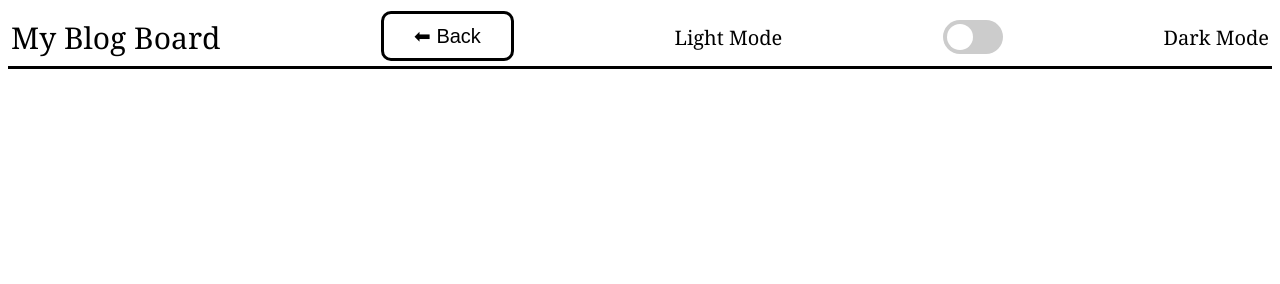
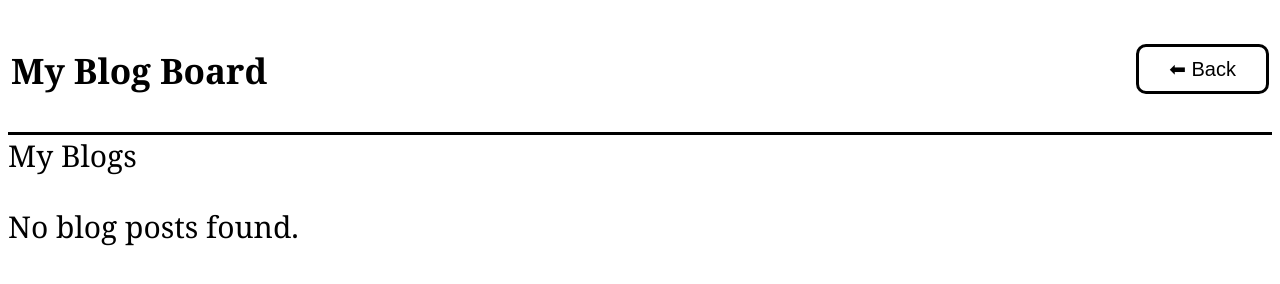
Before and after one commit to scottreynolds6294/personal-blog-website, a plain HTML site: page blog.html in a window 1280 px wide. Drawn offline with Linux system fonts and the light colour scheme.

Commit message:
form page js functioning/blog js functioning-needs formatting/toggle switch deleted-needs to be re-implemented/back button functioning

```diff
--- a/assets/css/blog.css
+++ b/assets/css/blog.css
@@ -1,16 +1,3 @@
-/* Dark Mode */
-.dark {
-    background-color:#243447;
-    height: 100vh;
-    color: #bebebe
-
-  }
-
-.light {
-    background-color: #f0ead6;
-    color: black;
-    height: 100vh;
-  }
 
 header{
     display: flex;
@@ -35,61 +22,3 @@ header button:hover {
     background-color: red;
     color: white;
 }
-
-/* Styles for mode labels and toggle switch */
-.mode-label-left {
-    display: inline-block;
-    text-align: right;
-    font-size: 20px;
-  }
-
-  .mode-label-right {
-    display: inline-block;
-    text-align: left;
-    font-size: 20px;
-  }
-
-  .switch {
-    position: relative;
-    display: inline-block;
-    width: 60px;
-    height: 34px;
-  }
-
-  .switch input {
-    opacity: 0;
-    width: 0;
-    height: 0;
-  }
-
-  .slider {
-    position: absolute;
-    cursor: pointer;
-    top: 0;
-    left: 0;
-    right: 0;
-    bottom: 0;
-    background-color: #ccc;
-    transition: .4s;
-    border-radius: 34px;
-  }
-
-  .slider:before {
-    position: absolute;
-    content: "";
-    height: 26px;
-    width: 26px;
-    left: 4px;
-    bottom: 4px;
-    background-color: white;
-    transition: .4s;
-    border-radius: 50%;
-  }
-
-  input:checked + .slider {
-    background-color: #2196F3;
-  }
-
-  input:checked + .slider:before {
-    transform: translateX(26px);
-  }
--- a/assets/js/blog.js
+++ b/assets/js/blog.js
@@ -1,18 +1,39 @@
 const backButton = document.querySelector('#back-button');
-const toggleSwitch = document.querySelector('#toggle-switch')
 
 backButton.addEventListener('click', function() {
   window.history.back();
 });
 
-let mode = 'dark';
- toggleSwitch.addEventListener('click', function() {
-    if (mode === 'dark') {
-        mode = 'light';
-        body.setAttribute('class', 'light');
-      }
-      else {
-        mode = 'dark';
-        body.setAttribute('class', 'dark');
-      }
+function renderBlogPosts() {
+    const blogPosts = JSON.parse(localStorage.getItem('blogPosts')) || [];
+
+    const blogPostsList = document.querySelector('.blog-posts-list');
+    blogPostsList.innerHTML = ''; // Clear previous content (if any)
+
+    if (blogPosts.length === 0) {
+        blogPostsList.innerHTML = '<p>No blog posts found.</p>';
+        return;
+    }
+
+    blogPosts.forEach(post => {
+        const postElement = document.createElement('div');
+        postElement.classList.add('blog-post');
+
+        const usernameElement = document.createElement('h3');
+        usernameElement.textContent = `Username: ${post.username}`;
+
+        const titleElement = document.createElement('h2');
+        titleElement.textContent = post.title;
+
+        const contentElement = document.createElement('p');
+        contentElement.textContent = post.content;
+
+        postElement.appendChild(usernameElement);
+        postElement.appendChild(titleElement);
+        postElement.appendChild(contentElement);
+
+        blogPostsList.appendChild(postElement);
     });
+}
+
+renderBlogPosts();
--- a/blog.html
+++ b/blog.html
@@ -10,18 +10,17 @@
 
 
   <body>
-    <header> My Blog Board
+    <header>
+      <h3>My Blog Board</h3>
         <button id="back-button"> ⬅ Back </button>
-        <label class="mode-label-left">Light Mode</label>
-        <label class="switch">
-          <input type="checkbox" id="toggle-switch">
-          <span class="slider round"></span>
-        </label>
-        <label class="mode-label-right">Dark Mode</label>
     </header>
     <main>
+      <div class="container"></div>
+        <div class="title"> My Blogs</div>
+        <div class="blog-posts-list">
 
+        </div>
     </main>
+    <script src="assets/js/blog.js"></script> </script>
   </body>
-  <script src="assets/js/blog.js"></script> </script>
   </html>
```
Also changed, not shown: assets/js/form.js (+9 -4 lines), index.html (+6 -7 lines), 1 other file.
